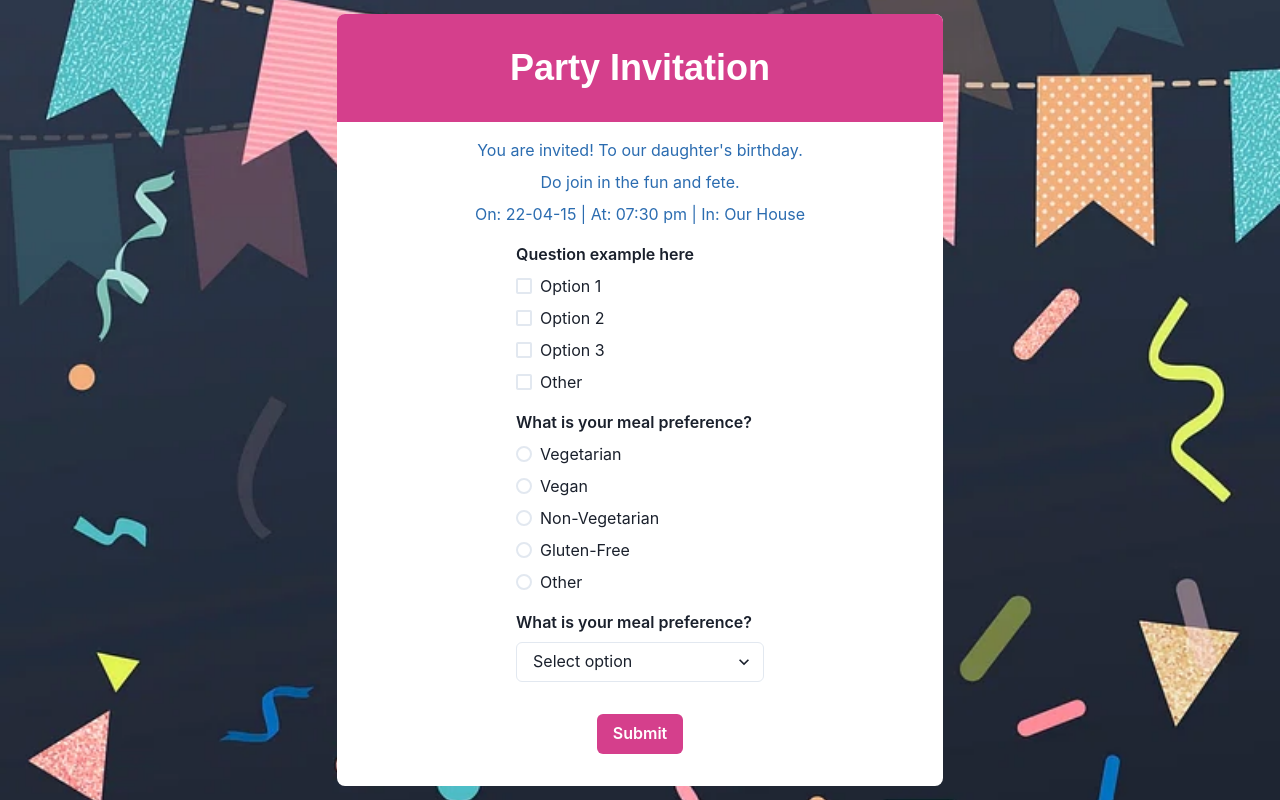
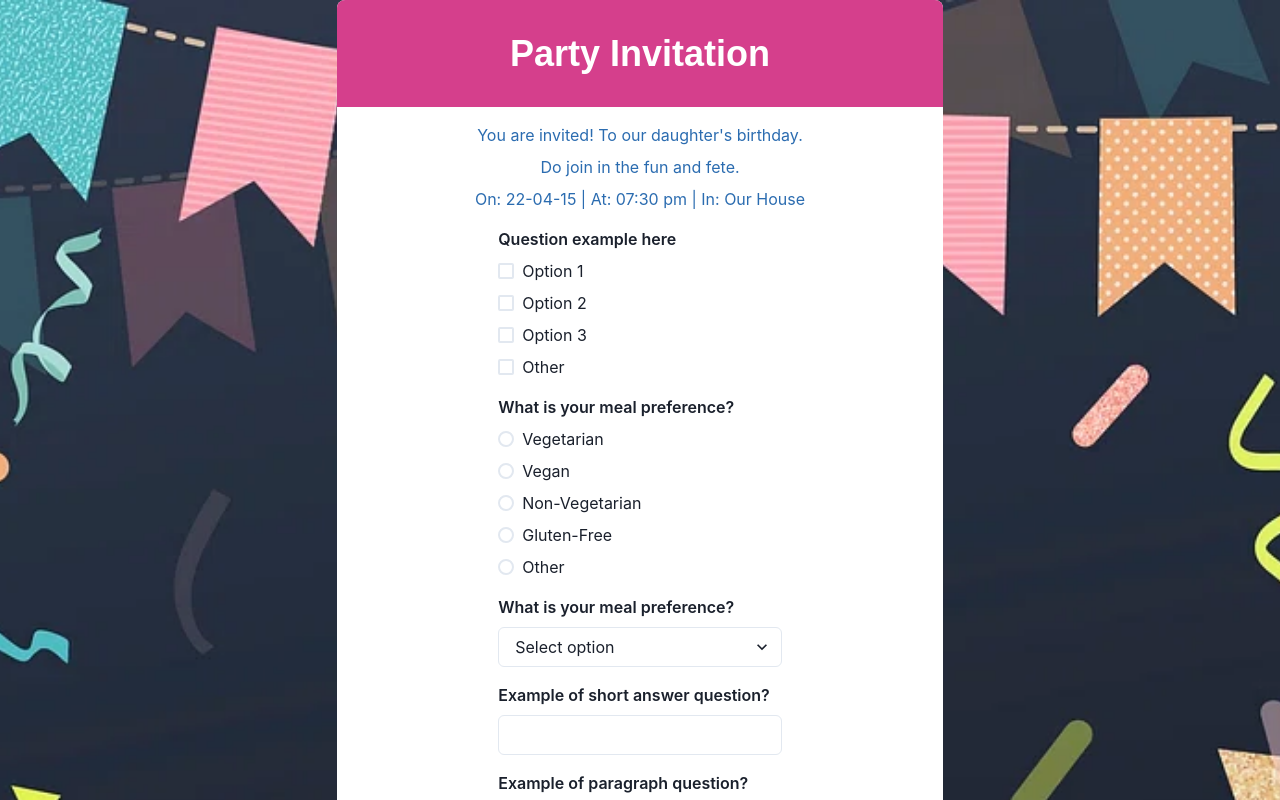
Before and after one commit to ncdanhvn/form-app, a React (Vite) app: page / in a window 1280 px wide. Shown: the top 800 px of the page. Built offline with nearby package versions, Linux system fonts and the light colour scheme; a web font is replaced by a local one.

Commit message:
Add ShortAnwerQuestion and ParagraphQuestion

```diff
--- a/src/components/form/FormQuestions.tsx
+++ b/src/components/form/FormQuestions.tsx
@@ -3,6 +3,8 @@ import { MultipleChoiceQuestion } from "./MultipleChoiceQuestion";
 import { DropdownQuestion } from "./DropdownQuestion";
 import { CheckboxQuestion } from "./CheckboxQuestion";
 import { VStack } from "@chakra-ui/react";
+import { ParagraphQuestion } from "./ParagraphQuestion";
+import { ShortAnswerQuestion } from "./ShortAnswerQuestion";
 
 const questions = [
   {
@@ -20,6 +22,16 @@ const questions = [
     inputType: "dropdown",
     options: ["Vegetarian", "Vegan", "Non-Vegetarian", "Gluten-Free"],
   },
+  {
+    question: "Example of short answer question?",
+    inputType: "short-answer",
+    options: [],
+  },
+  {
+    question: "Example of paragraph question?",
+    inputType: "paragraph",
+    options: [],
+  },
   // You can add more questions here
 ];
 
@@ -34,10 +46,9 @@ export const FormQuestions = () => {
   return (
     <VStack gap={4}>
       {questions.map((q, index) => {
-        let rt;
         switch (q.inputType) {
           case "multiple-choice":
-            rt = (
+            return (
               <MultipleChoiceQuestion
                 key={index}
                 question={q.question}
@@ -45,9 +56,8 @@ export const FormQuestions = () => {
                 onChange={(value) => handleAnswerChange(q.question, value)}
               />
             );
-            break;
           case "dropdown":
-            rt = (
+            return (
               <DropdownQuestion
                 key={index}
                 question={q.question}
@@ -55,9 +65,8 @@ export const FormQuestions = () => {
                 onChange={(value) => handleAnswerChange(q.question, value)}
               />
             );
-            break;
           case "checkbox":
-            rt = (
+            return (
               <CheckboxQuestion
                 key={index}
                 question={q.question}
@@ -67,10 +76,25 @@ export const FormQuestions = () => {
                 }
               />
             );
-            break;
+          case "short-answer":
+            return (
+              <ShortAnswerQuestion
+                key={index}
+                question={q.question}
+                onChange={(value) => handleAnswerChange(q.question, value)}
+              />
+            );
+          case "paragraph":
+            return (
+              <ParagraphQuestion
+                key={index}
+                question={q.question}
+                onChange={(value) => handleAnswerChange(q.question, value)}
+              />
+            );
+          default:
+            return null;
         }
-
-        return rt;
       })}
       {/* Render other types of questions here if needed */}
     </VStack>
--- /dev/null
+++ b/src/components/form/ParagraphQuestion.tsx
@@ -0,0 +1,19 @@
+import React from "react";
+import { FormControl, FormLabel, Textarea } from "@chakra-ui/react";
+
+interface ParagraphQuestionProps {
+  question: string;
+  onChange: (value: string) => void;
+}
+
+export const ParagraphQuestion: React.FC<ParagraphQuestionProps> = ({
+  question,
+  onChange,
+}) => {
+  return (
+    <FormControl>
+      <FormLabel fontWeight={600}>{question}</FormLabel>
+      <Textarea onChange={(e) => onChange(e.target.value)} />
+    </FormControl>
+  );
+};
--- /dev/null
+++ b/src/components/form/ShortAnswerQuestion.tsx
@@ -0,0 +1,19 @@
+import React from "react";
+import { FormControl, FormLabel, Input } from "@chakra-ui/react";
+
+interface ShortAnswerQuestionProps {
+  question: string;
+  onChange: (value: string) => void;
+}
+
+export const ShortAnswerQuestion: React.FC<ShortAnswerQuestionProps> = ({
+  question,
+  onChange,
+}) => {
+  return (
+    <FormControl>
+      <FormLabel fontWeight={600}>{question}</FormLabel>
+      <Input onChange={(e) => onChange(e.target.value)} />
+    </FormControl>
+  );
+};
--- a/src/pages/Form.tsx
+++ b/src/pages/Form.tsx
@@ -10,7 +10,7 @@ const Form = () => {
   return (
     <Box
       bgImage="./images/party-invitation-bg.webp"
-      height="100vh"
+      height="100%"
       width="100vw"
       bgPosition="center"
       bgRepeat="no-repeat"
```
